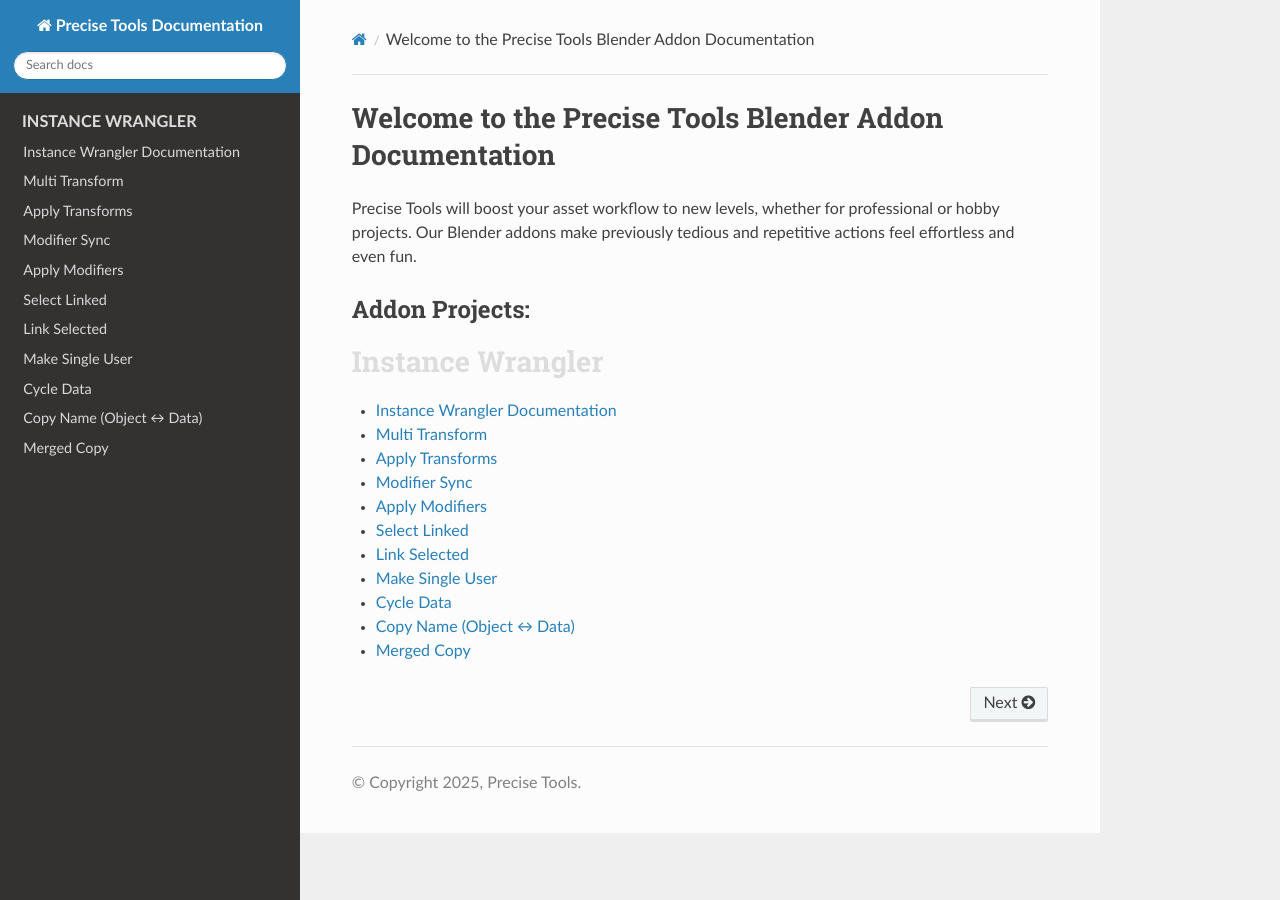
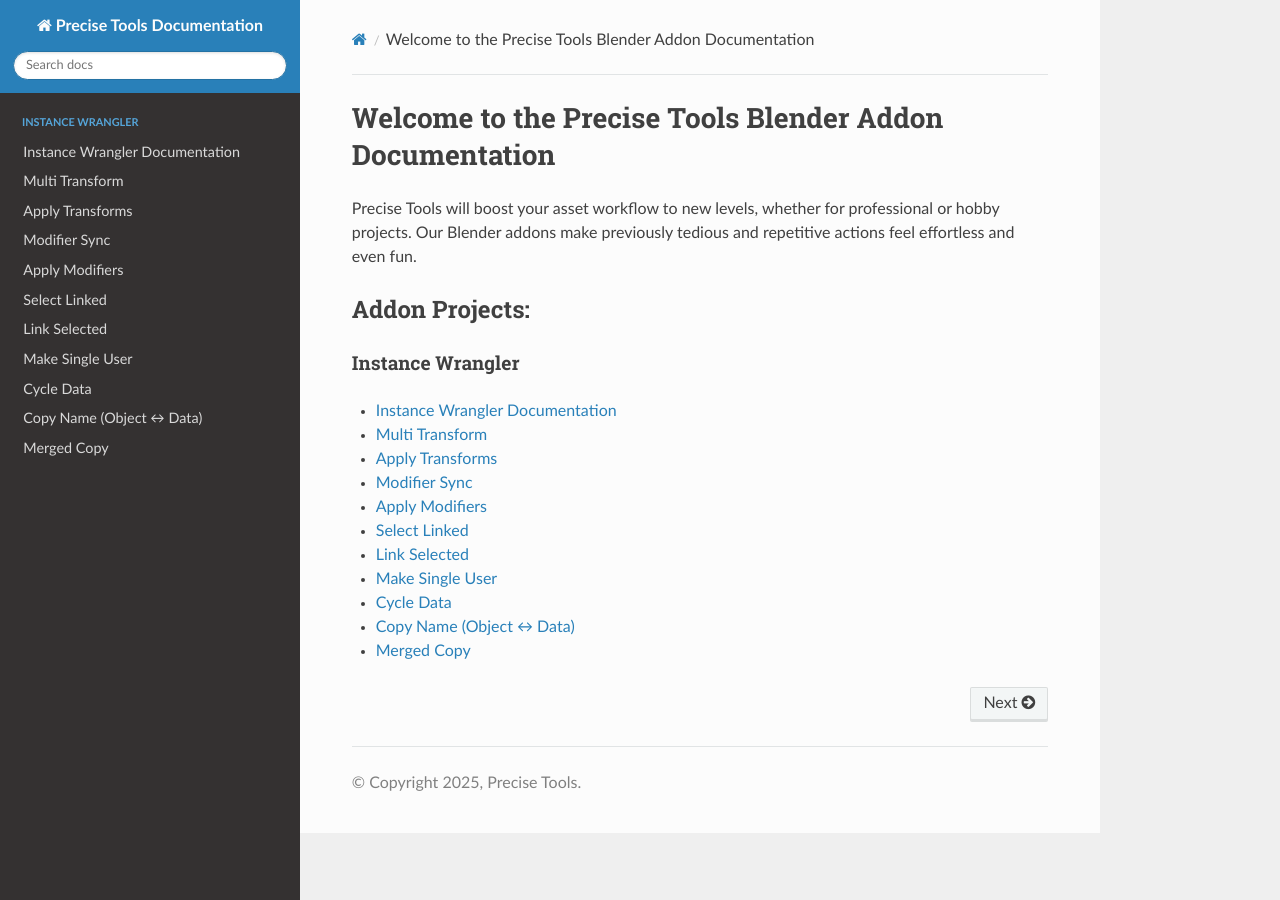
Before and after one commit to jb1981dev/Precise-Docs, a Sphinx documentation site: the page built from docs/source/index.rst, in a window 1280 px wide. Built offline with Sphinx 7.4.7 and the Read the Docs theme 3.1.0, drawn with Linux system fonts in a browser that asks for light colours.

Commit message:
Update custom.css

```diff
--- a/docs/source/_static/css/custom.css
+++ b/docs/source/_static/css/custom.css
@@ -7,9 +7,9 @@
 
 /* Targets the text inside the caption paragraph */
 p.caption .caption-text {
-    font-size: 1.2em;   /* Makes it slightly larger and bolder */
-    font-weight: bold;
-    color: #DDDDDD;     /* Example: a lighter gray color */
+    font-size: 0.8em;   /* Makes it slightly larger and bolder */
+    /*font-weight: bold;
+    /*color: #DDDDDD;     /* Example: a lighter gray color */
 }
 
 /* Optional: remove the default top margin to bring it closer to the list */
```
